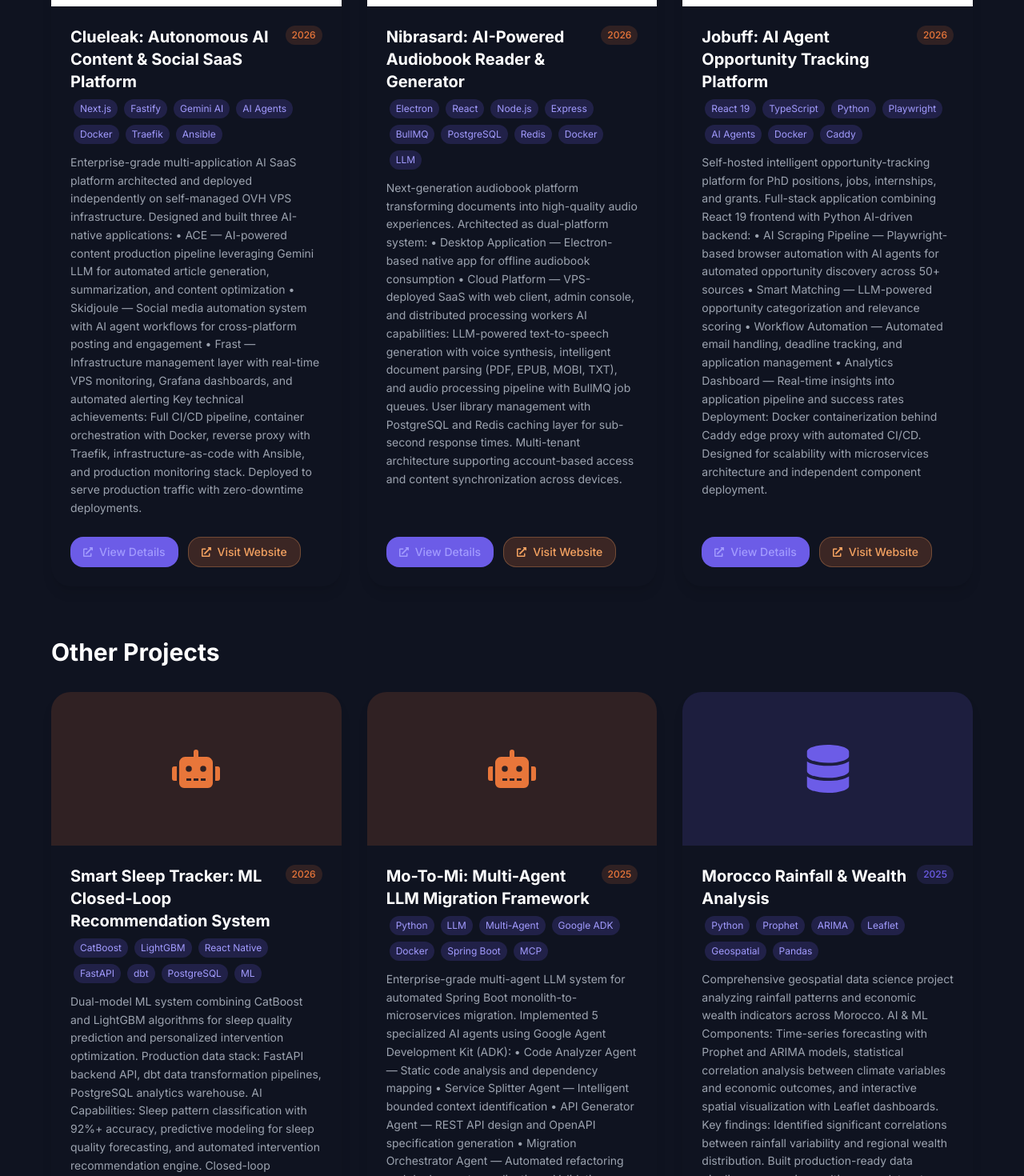
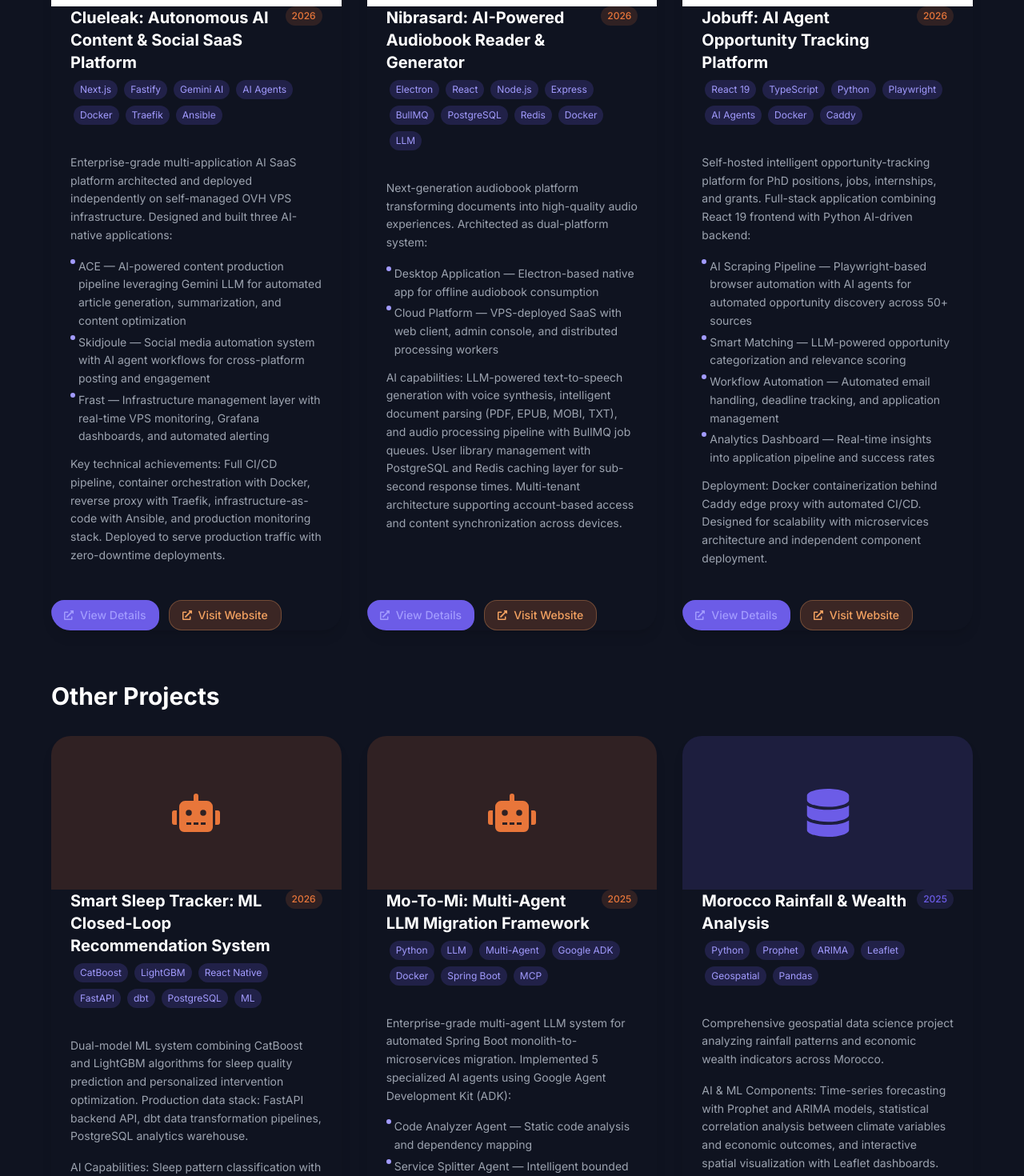
Before and after one commit to ettomarett/e-portfolio_OmarEttalbi, a Next.js app: page / in a window 1280 px wide. Shown: the part 4580-6050 px from the top of the page at 80% size. Built offline with nearby package versions, Linux system fonts and the light colour scheme.

Commit message:
fix: make project descriptions readable with proper formatting and bullet points

```diff
--- a/app/components/sections/HighlightedProjects.tsx
+++ b/app/components/sections/HighlightedProjects.tsx
@@ -7,6 +7,30 @@ import { useInView } from 'react-intersection-observer'
 import { FaReact, FaWordpress, FaRobot, FaDatabase, FaExternalLinkAlt, FaFilePdf, FaGithub, FaTimes, FaLayerGroup } from 'react-icons/fa'
 import { useLanguage } from '../../i18n/LanguageContext'
 import { highlightedProjects, projectStyles } from './projectsData'
+
+function DescriptionRenderer({ description }: { description: string }) {
+  const paragraphs = description.split('\n\n').filter(p => p.trim())
+  return (
+    <div className="flex-1 flex flex-col p-6">
+      {paragraphs.map((para, idx) => {
+        const lines = para.split('\n').filter(l => l.trim())
+        if (lines.length > 1 && lines[0].startsWith('•')) {
+          return (
+            <div key={idx} className="mb-3 space-y-1">
+              {lines.map((line, lineIdx) => (
+                <div key={lineIdx} className="flex items-start gap-1 text-gray-400 text-sm leading-relaxed">
+                  <span className="mt-0.5 w-[6px] h-[6px] bg-[#a29bfe] rounded-full flex-shrink-0" />
+                  <span>{line.replace(/^•\s*/, '')}</span>
+                </div>
+              ))}
+            </div>
+          )
+        }
+        return <p key={idx} className="text-gray-400 text-sm leading-relaxed mb-4">{para}</p>
+      })}
+    </div>
+  )
+}
 
 interface HighlightedProjectsProps {
   onClueleakOpen: () => void
@@ -48,17 +72,17 @@ export default function HighlightedProjects({
                   <Icon className={`${style.color} text-6xl`} />
                 </div>
               )}
-              <div className="flex-1 flex flex-col p-6">
-                <div className="flex justify-between items-start mb-2">
+              <div className="flex-1 flex flex-col">
+                <div className="flex justify-between items-start mb-2 px-6">
                   <h3 className="text-xl font-bold text-white">{meta.title}</h3>
                   <span className={`text-xs ${style.bg} ${style.color} px-2 py-1 rounded-full font-medium flex-shrink-0 ml-2`}>{meta.year}</span>
                 </div>
-                <div className="flex flex-wrap items-center gap-2 mb-3 mx-1">
+                <div className="flex flex-wrap items-center gap-2 mb-3 mx-1 px-6">
                   {meta.tags.map((tag) => (
                     <span key={tag} className="text-xs px-2 py-1 rounded-full bg-[#6C5CE7]/20 text-[#a29bfe] whitespace-nowrap">{tag}</span>
                   ))}
                 </div>
-                <p className="text-gray-400 text-sm leading-relaxed mb-6 flex-1">{meta.description}</p>
+                <DescriptionRenderer description={meta.description} />
                 <div className="flex flex-wrap gap-3">
                   {'isClueleak' in meta && (
                     <button
--- a/app/components/sections/OtherProjects.tsx
+++ b/app/components/sections/OtherProjects.tsx
@@ -7,6 +7,30 @@ import { useInView } from 'react-intersection-observer'
 import { FaReact, FaWordpress, FaRobot, FaDatabase, FaExternalLinkAlt, FaFilePdf, FaGithub, FaTimes } from 'react-icons/fa'
 import { useLanguage } from '../../i18n/LanguageContext'
 import { projectMeta, projectStyles } from './projectsData'
+
+function DescriptionRenderer({ description }: { description: string }) {
+  const paragraphs = description.split('\n\n').filter(p => p.trim())
+  return (
+    <div className="flex-1 flex flex-col p-6">
+      {paragraphs.map((para, idx) => {
+        const lines = para.split('\n').filter(l => l.trim())
+        if (lines.length > 1 && lines[0].startsWith('•')) {
+          return (
+            <div key={idx} className="mb-3 space-y-1">
+              {lines.map((line, lineIdx) => (
+                <div key={lineIdx} className="flex items-start gap-1 text-gray-400 text-sm leading-relaxed">
+                  <span className="mt-0.5 w-[6px] h-[6px] bg-[#a29bfe] rounded-full flex-shrink-0" />
+                  <span>{line.replace(/^•\s*/, '')}</span>
+                </div>
+              ))}
+            </div>
+          )
+        }
+        return <p key={idx} className="text-gray-400 text-sm leading-relaxed mb-4">{para}</p>
+      })}
+    </div>
+  )
+}
 
 interface OtherProjectsProps {
   onPdfOpen: () => void
@@ -42,17 +66,17 @@ export default function OtherProjects({ onPdfOpen }: OtherProjectsProps) {
                   <Icon className={`${style.color} text-6xl`} />
                 </div>
               )}
-              <div className="flex-1 flex flex-col p-6">
-                <div className="flex justify-between items-start mb-2">
+              <div className="flex-1 flex flex-col">
+                <div className="flex justify-between items-start mb-2 px-6">
                   <h3 className="text-xl font-bold text-white">{meta.title}</h3>
                   <span className={`text-xs ${style.bg} ${style.color} px-2 py-1 rounded-full font-medium flex-shrink-0 ml-2`}>{meta.year}</span>
-                  </div>
-                <div className="flex flex-wrap items-center gap-2 mb-3 mx-1">
+                </div>
+                <div className="flex flex-wrap items-center gap-2 mb-3 mx-1 px-6">
                   {meta.tags.map((tag) => (
                     <span key={tag} className="text-xs px-2 py-1 rounded-full bg-[#6C5CE7]/20 text-[#a29bfe] whitespace-nowrap">{tag}</span>
                   ))}
                 </div>
-                <p className="text-gray-400 text-sm leading-relaxed mb-6 flex-1">{meta.description}</p>
+                <DescriptionRenderer description={meta.description} />
                 <div className="flex flex-wrap gap-3">
                   {meta.repo && (
                     <a
```
